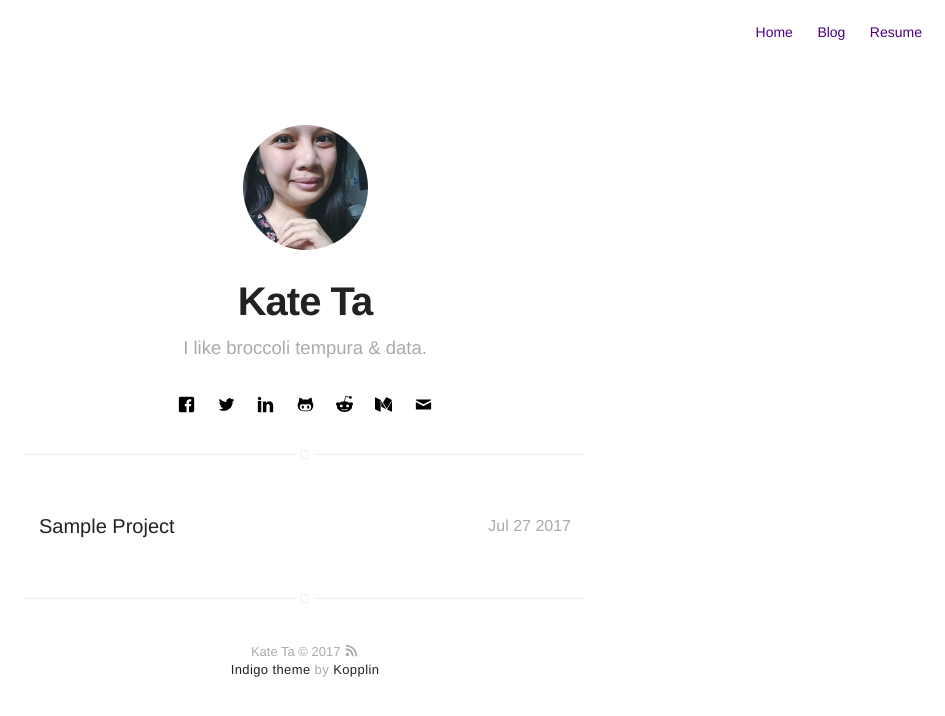
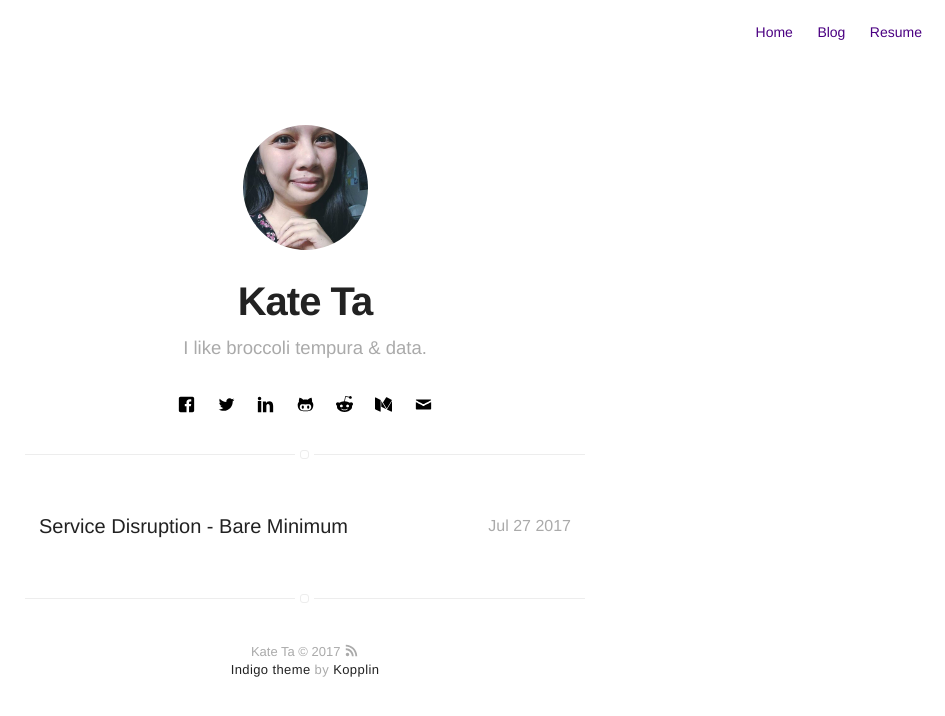
Before and after one commit to ktbernoulli/ktbernoulli.github.io, a Jekyll site: the page built from projects.html, in a window 1280 px wide. Shown: the top 716 px of the page, without its empty margins (335-1280 px from the left). Built offline with Jekyll 4.4.1, drawn with Linux system fonts in a browser that asks for light colours.

Commit message:
Updated this to Service Disruption.
Let's play iframe games.

```diff
--- a/_posts/2017-07-27-sample-project.markdown
+++ b/_posts/2017-07-27-sample-project.markdown
@@ -1,5 +1,5 @@
 ---
-title: "Sample Project"
+title: "Service Disruption - Bare Minimum"
 layout: post
 date: 2017-07-27
 tag: project
@@ -7,10 +7,10 @@ image: https://koppl.in/indigo/assets/images/jekyll-logo-light-solid.png
 headerImage: true
 projects: true
 hidden: true # don't count this post in blog pagination
-description: "Here is a sample of what a project post would look like."
+description: "If you are unsatisfied with your project, improve upon mine."
 category: project
 author: kateta
 externalLink: false
 ---
 
-blah blah, I will add more things later.
+<iframe src="https://ktbernoulli.github.io/servicedisruption-bareminimum/part-one.html" width="400" height="800" scrolling="no"> </iframe>
```
